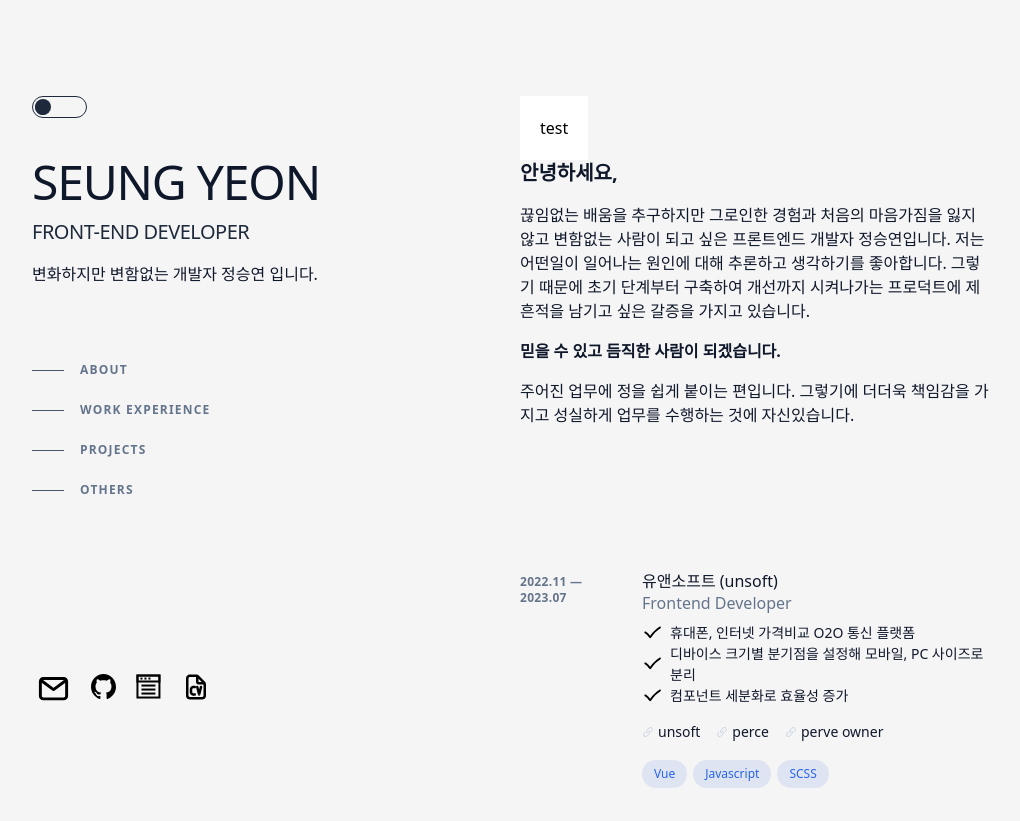
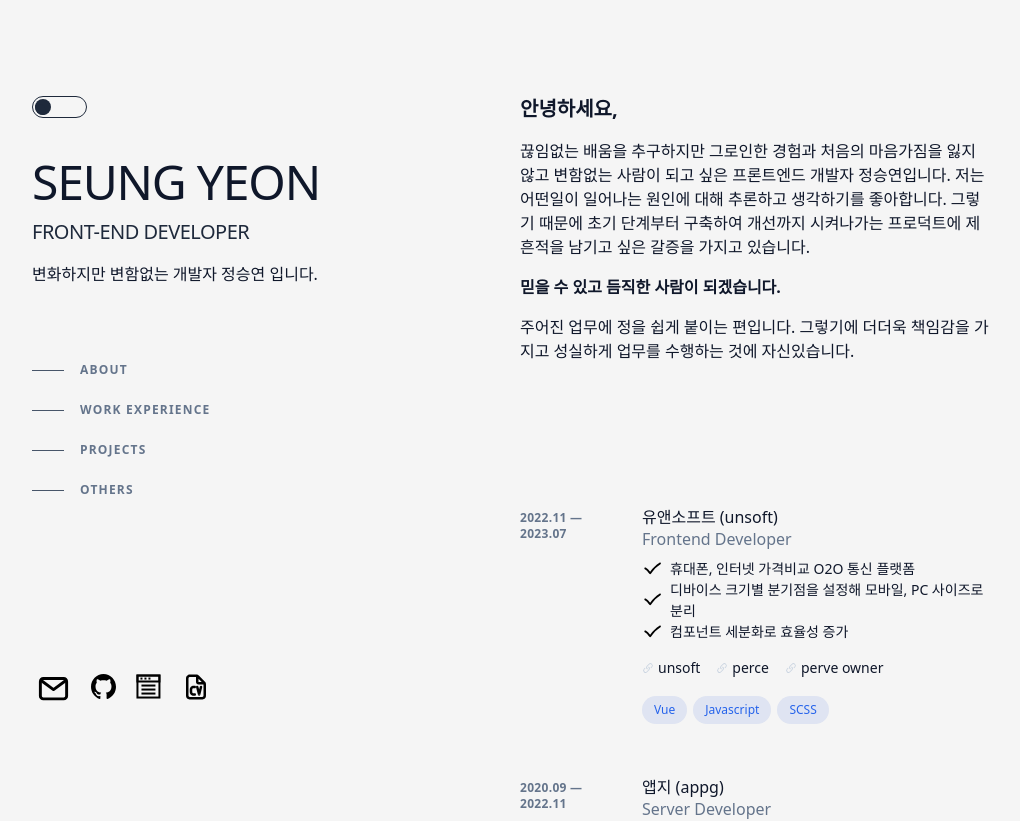
Before and after one commit to ssyeon612/seungyeon-portfolio, a Next.js app: page / in a window 1280 px wide. Shown: the top 821 px of the page, without its empty margins (128-1148 px from the left). Built offline with nearby package versions, Linux system fonts and the light colour scheme; no server answers.

Commit message:
delete home button

```diff
--- a/src/app/page.tsx
+++ b/src/app/page.tsx
@@ -12,7 +12,6 @@ export default async function Home() {
     console.log(notionData);
     return (
         <main className="app pt-24 lg:w-1/2 lg:py-24">
-            <button className="bg-white text-black p-5">test</button>
             <About />
             <Experience />
             <Projects />
```
